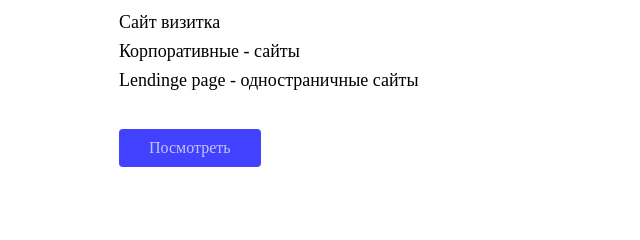
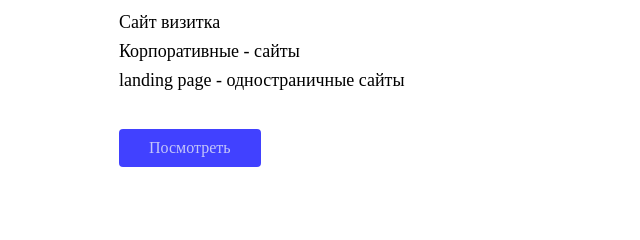
Before and after one commit to Alexandr-77/Portfolio, a plain HTML site: page index.html in a window 1280 px wide. Shown: the part 348-588 px from the top of the page, 0-640 px from the left. Drawn offline with Linux system fonts and the light colour scheme.

Commit message:
Update index.html

```diff
--- a/index.html
+++ b/index.html
@@ -35,7 +35,7 @@
          <h2>Разрабатываю сайты </h2>
          <p>Сайт визитка</p>
          <p>Корпоративные - сайты</p>
-         <p>Lendinge page - одностраничные сайты</p>
+         <p>landing page - одностраничные сайты</p>
          <a class="btn">Посмотреть</a>
       </div>
       <!-- develop -->
```
